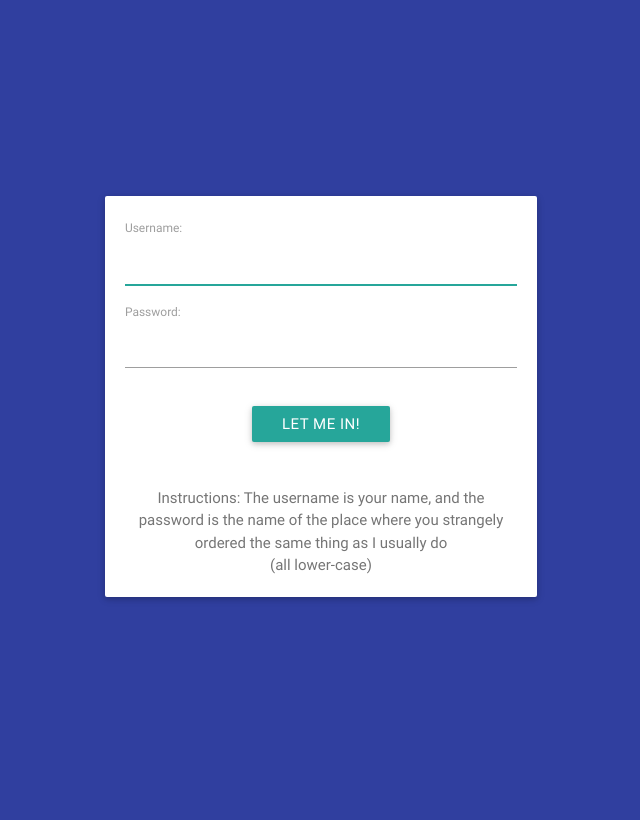
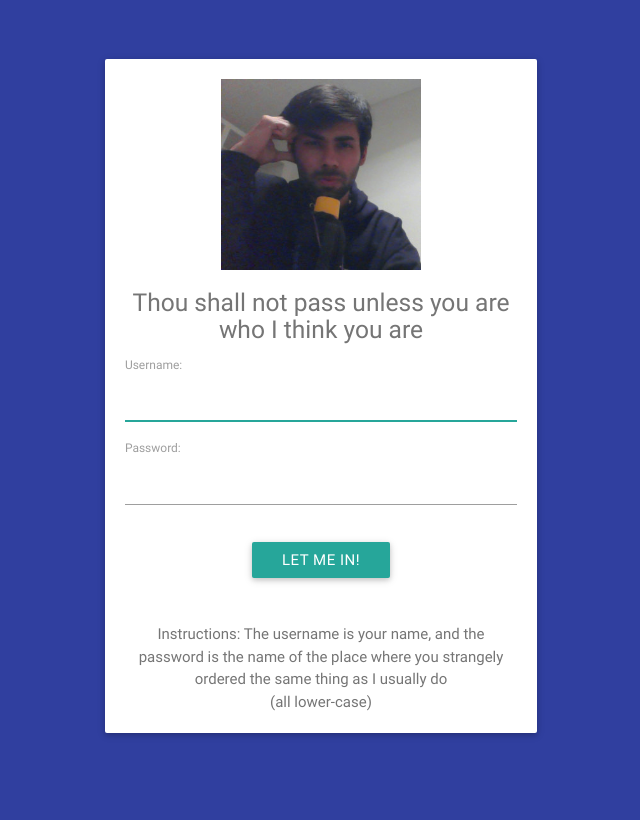
Before and after one commit to vishalvsparrow/projects_Django, a Django app: page /login/ in a window 1280 px wide. Shown: the whole page, without its empty margins (319-959 px from the left). Run offline with Django 3.2, Linux system fonts and the light colour scheme; some libraries are stand-ins or nearby versions.

Commit message:
picture added to login

```diff
--- a/MyFirstApp/templates/registration/login.html
+++ b/MyFirstApp/templates/registration/login.html
@@ -4,9 +4,11 @@
 <head>
     <meta charset="UTF-8">
     <title>Login to continue</title>
-    <link rel = "stylesheet" type="text/css" href="{% static 'css/materialize.min.css' %}"/>
-     <link rel = "stylesheet" type="text/css" href="{% static 'css/custom.css' %}"/>
+    <link rel="stylesheet" href="https://cdnjs.cloudflare.com/ajax/libs/materialize/0.97.8/css/materialize.min.css">
+    <script src="https://cdnjs.cloudflare.com/ajax/libs/materialize/0.97.8/js/materialize.min.js"></script>
+    <link rel = "stylesheet" type="text/css" href="{% static 'css/custom.css' %}"/>
 </head>
+
 <body class="indigo darken-2">
 
 
@@ -16,6 +18,8 @@
         <div class="container grey-text text-darken-1">
             <div class="card center-align ">
                 <div class="card-content">
+                    <img class="center-align" width = "200" src="{% static 'pictures/caution.jpg' %}">
+                        <h5>Thou shall not pass unless you are who I think you are</h5>
                     <form method="post">
                     {% csrf_token %}
                     {{ form.as_p }}
```
